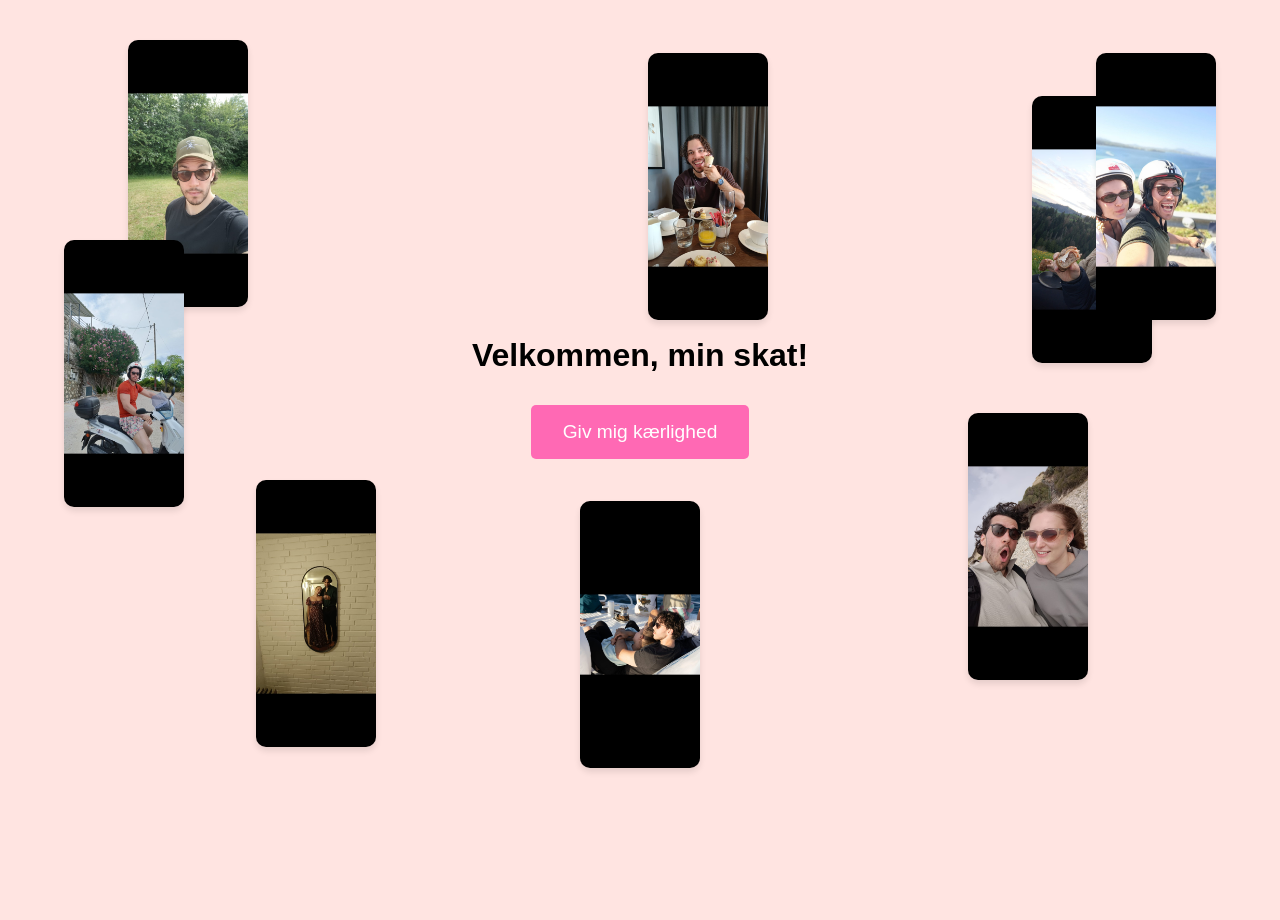
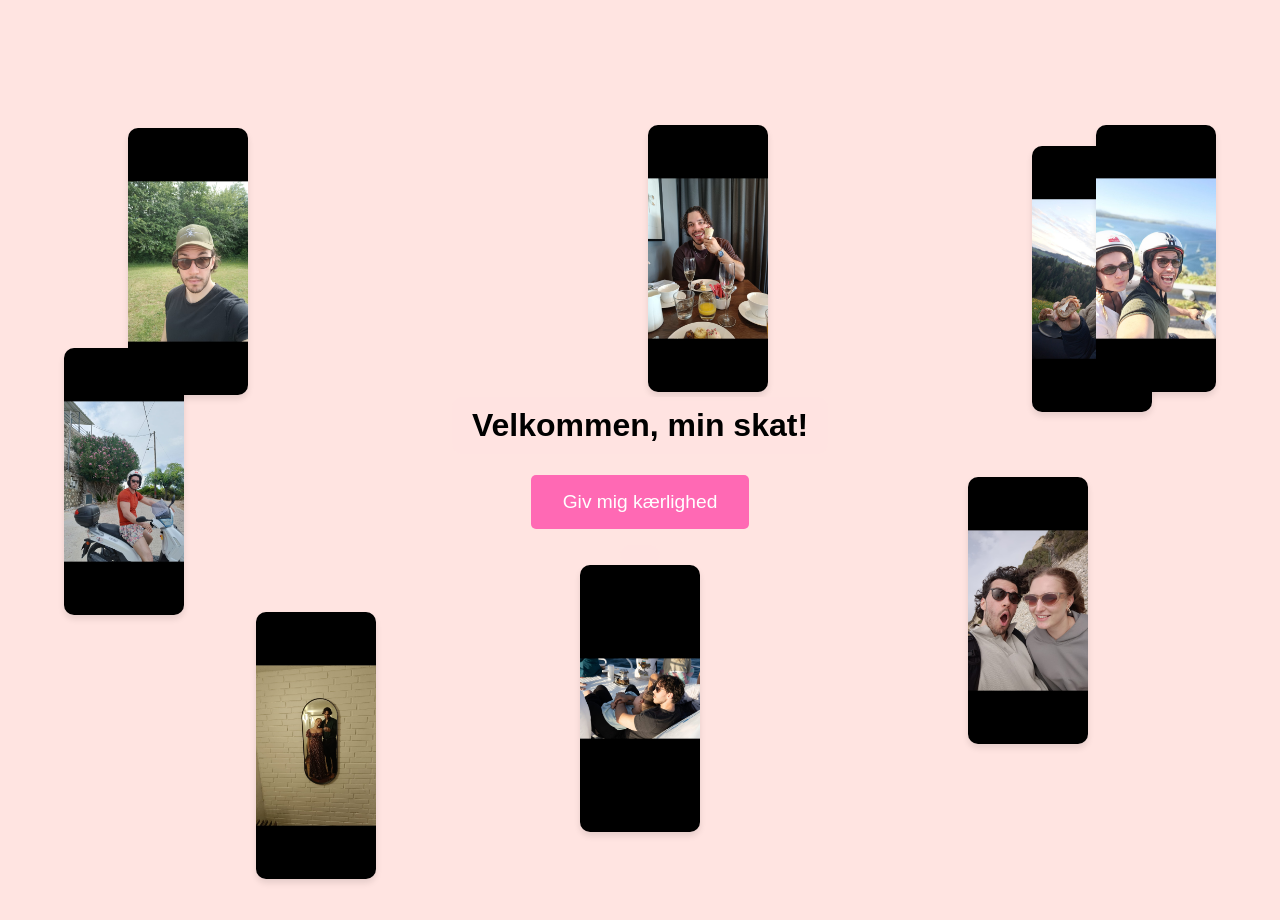
Before and after one commit to JoachimBograd/ElskerNatasja, a website: page index.html in a window 1280 px wide. Before the commit the page ends 800 px from the top, so only its background shows below. Drawn offline with Linux system fonts and the light colour scheme.

Commit message:
Update index.html

```diff
--- a/index.html
+++ b/index.html
@@ -9,7 +9,7 @@
             font-family: Arial, sans-serif;
             background-color: #ffe4e1;
             margin: 0;
-            padding: 0;
+            padding-top: 5rem; /* Add padding to prevent overlap */
             display: flex;
             flex-direction: column;
             align-items: center;
@@ -22,6 +22,10 @@
         h1 {
             font-size: 2rem;
             padding: 10px;
+            z-index: 15;
+            background-color: rgba(255, 228, 225, 0.8);
+            border-radius: 10px;
+            padding: 10px 20px;
         }
         button {
             padding: 1rem 2rem;
@@ -42,6 +46,10 @@
             margin-top: 1rem;
             font-size: 1.2rem;
             color: #333;
+            z-index: 15;
+            background-color: rgba(255, 228, 225, 0.8);
+            border-radius: 10px;
+            padding: 10px 20px;
         }
         .image-container {
             position: absolute;
@@ -59,13 +67,13 @@
         }
 
         /* Responsive image positioning */
-        #image1 { top: 5%; left: 10%; }
+        #image1 { top: 10%; left: 10%; }
         #image2 { top: 12%; right: 10%; }
-        #image3 { top: 30%; left: 5%; }
+        #image3 { top: 35%; left: 5%; }
         #image4 { bottom: 60%; right: 5%; }
-        #image5 { bottom: 4%; left: 50%; transform: translateX(-50%); }
-        #image6 { bottom: 15%; right: 15%; }
-        #image7 { top: 60%; left: 20%; }
+        #image5 { bottom: 10%; left: 50%; transform: translateX(-50%); }
+        #image6 { bottom: 20%; right: 15%; }
+        #image7 { top: 65%; left: 20%; }
         #image8 { bottom: 60%; right: 40%; }
 
         /* Floating hearts animation */
```
